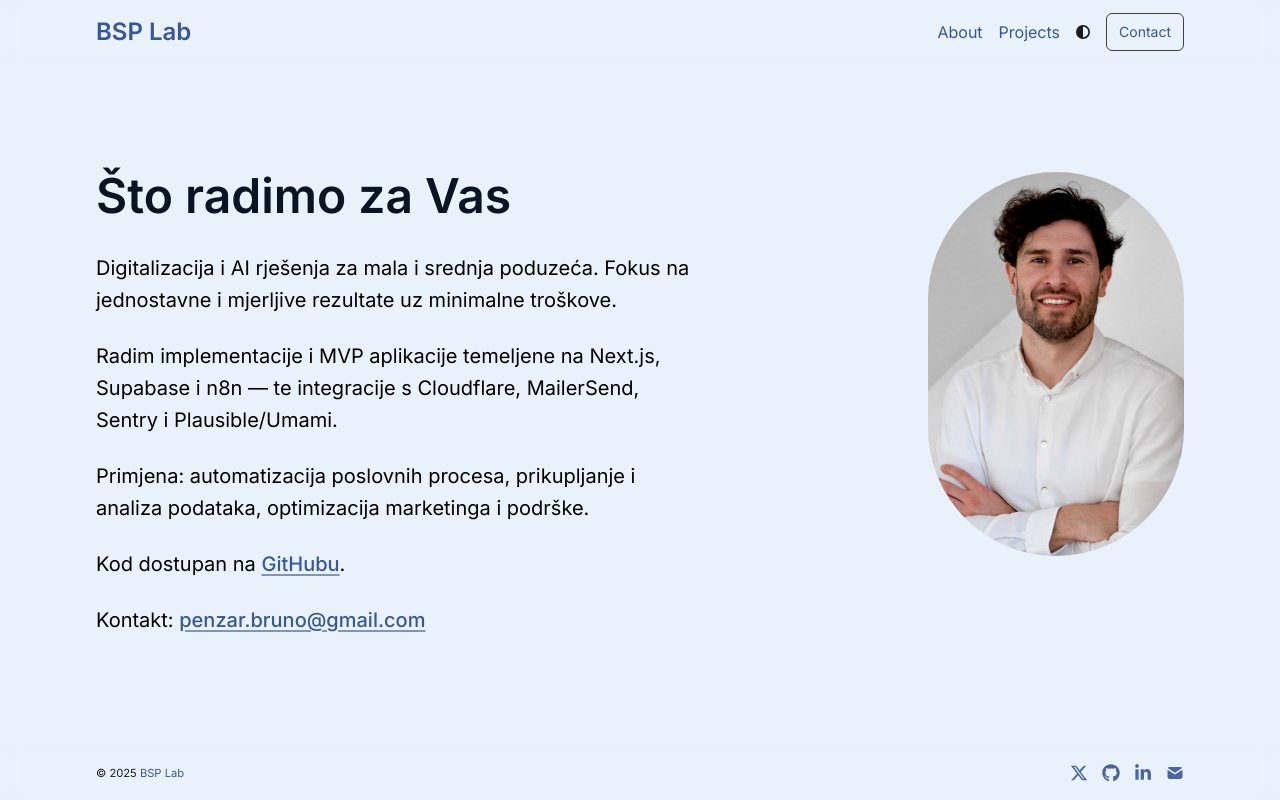
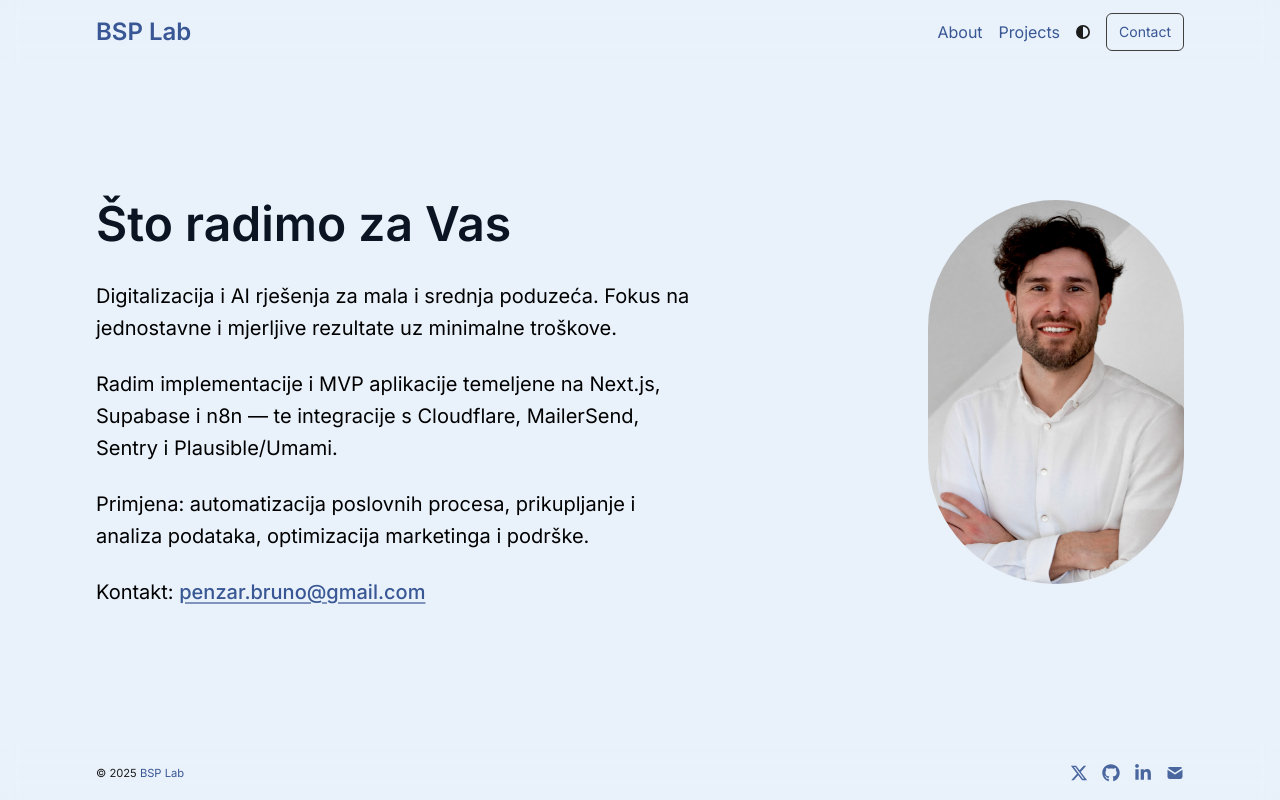
Before and after one commit to BPenzar/bsp-lab, a Next.js app: page / in a window 1280 px wide. Built offline with nearby package versions, Linux system fonts and the light colour scheme.

Commit message:
Update page.tsx

```diff
--- a/app/page.tsx
+++ b/app/page.tsx
@@ -22,13 +22,6 @@ export default function Page() {
           <p>
             Primjena: automatizacija poslovnih procesa, prikupljanje i analiza
             podataka, optimizacija marketinga i podrške.
-          </p>
-          <p>
-            Kod dostupan na{" "}
-            <a href={socialLinks.github} target="_blank" rel="noopener noreferrer">
-              GitHubu
-            </a>
-            .
           </p>
           <p>
             Kontakt:{" "}
```
